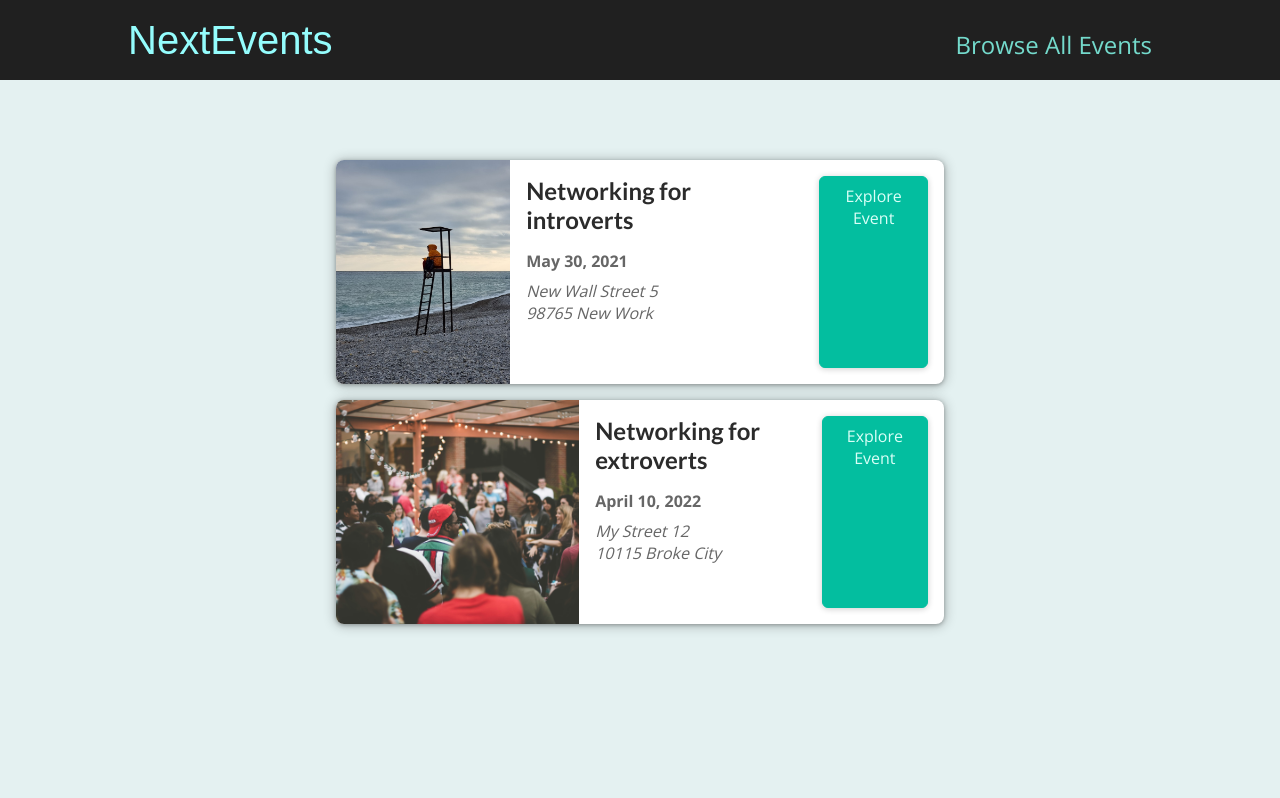
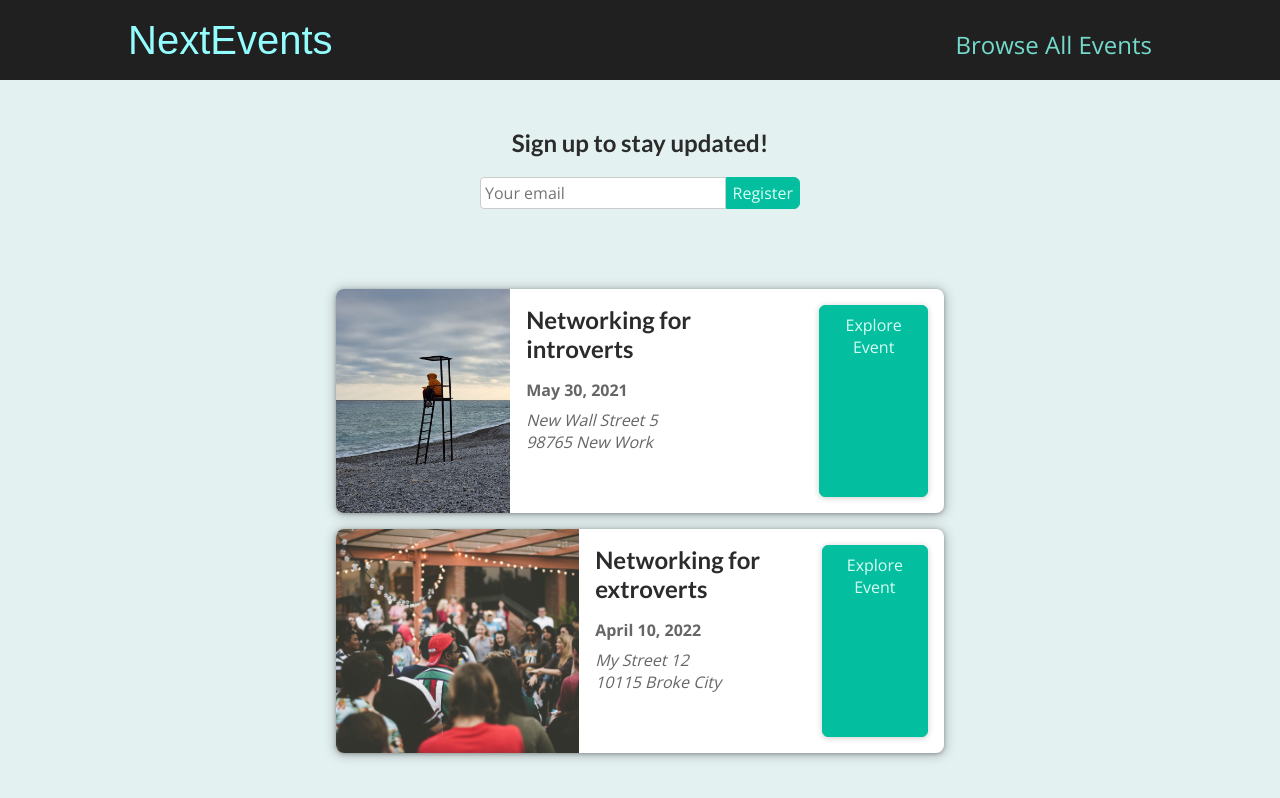
Before and after one commit to Koigor97/nextjs, a Next.js app in the folder nextjs-file-base-routing-proj/: page / in a window 1280 px wide. Shown: the top 798 px of the page. Built offline with nearby package versions, Linux system fonts and the light colour scheme.

Commit message:
add newLetter component

```diff
--- a/nextjs-file-base-routing-proj/pages/index.jsx
+++ b/nextjs-file-base-routing-proj/pages/index.jsx
@@ -2,6 +2,7 @@ import Head from "next/head";
 
 import { getFeaturedEvents } from "../dummy";
 import EventList from "../components/events/event-list";
+import NewsletterRegistration from "../components/input/newsletter-registration";
 
 function HomPage() {
   const featuredEvents = getFeaturedEvents();
@@ -15,7 +16,7 @@ function HomPage() {
           content="Find your next event meet people and make friends."
         />
       </Head>
-
+      <NewsletterRegistration />
       <EventList events={featuredEvents} />
     </div>
   );
```
